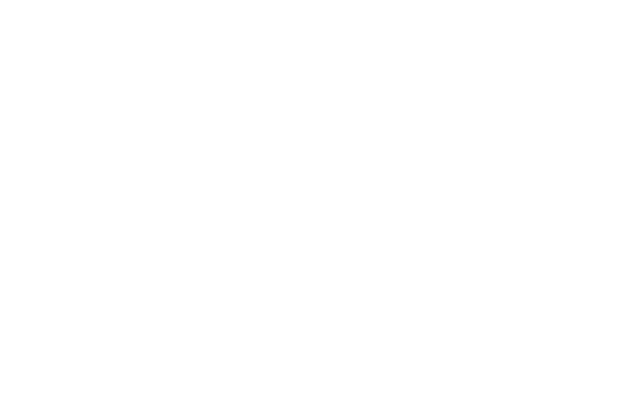
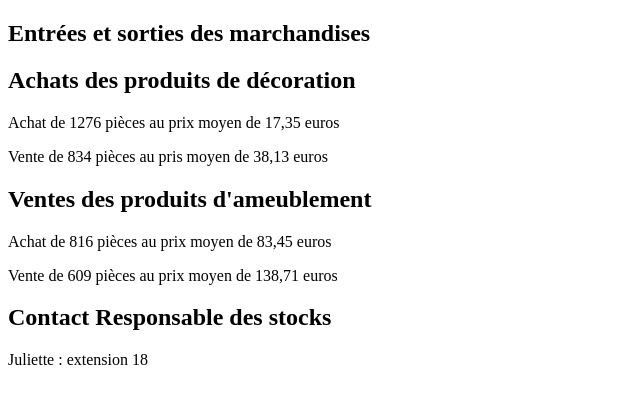
Before and after one commit to Firewin/Shop, a PHP site: page / in a window 1280 px wide. Before the commit the part shown is empty. Shown: the top 404 px of the page, without its empty margins (0-640 px from the left). Run offline with PHP 8.4, Linux system fonts and the light colour scheme.

Commit message:
Modification index

```diff
--- a/pages/index.php
+++ b/pages/index.php
@@ -1,17 +1,28 @@
 <!DOCTYPE html>
-<!--
-To change this license header, choose License Headers in Project Properties.
-To change this template file, choose Tools | Templates
-and open the template in the editor.
--->
 <html>
     <head>
         <meta charset="UTF-8">
         <title></title>
     </head>
     <body>
-        <?php
-        // put your code here
-        ?>
+        <h2 id="titre_page">Entrées et sorties des marchandises</h2>
+        <div id="image_acceuil">
+            <section>
+                <h2>Achats des produits de décoration</h2>
+                <p>Achat de 1276 pièces au prix moyen de 17,35 euros</p>
+                <p>Vente de 834 pièces au pris moyen de 38,13 euros</p>
+            </section>
+
+            <section>
+                <h2>Ventes des produits d'ameublement</h2>
+                <p>Achat de 816 pièces au prix moyen de 83,45 euros</p>
+                <p>Vente de 609 pièces au prix moyen de 138,71 euros</p>
+            </section>
+
+            <section>
+                <h2>Contact Responsable des stocks</h2>
+                <p>Juliette : extension 18</p>
+            </section>
+        </div>
     </body>
 </html>
```
